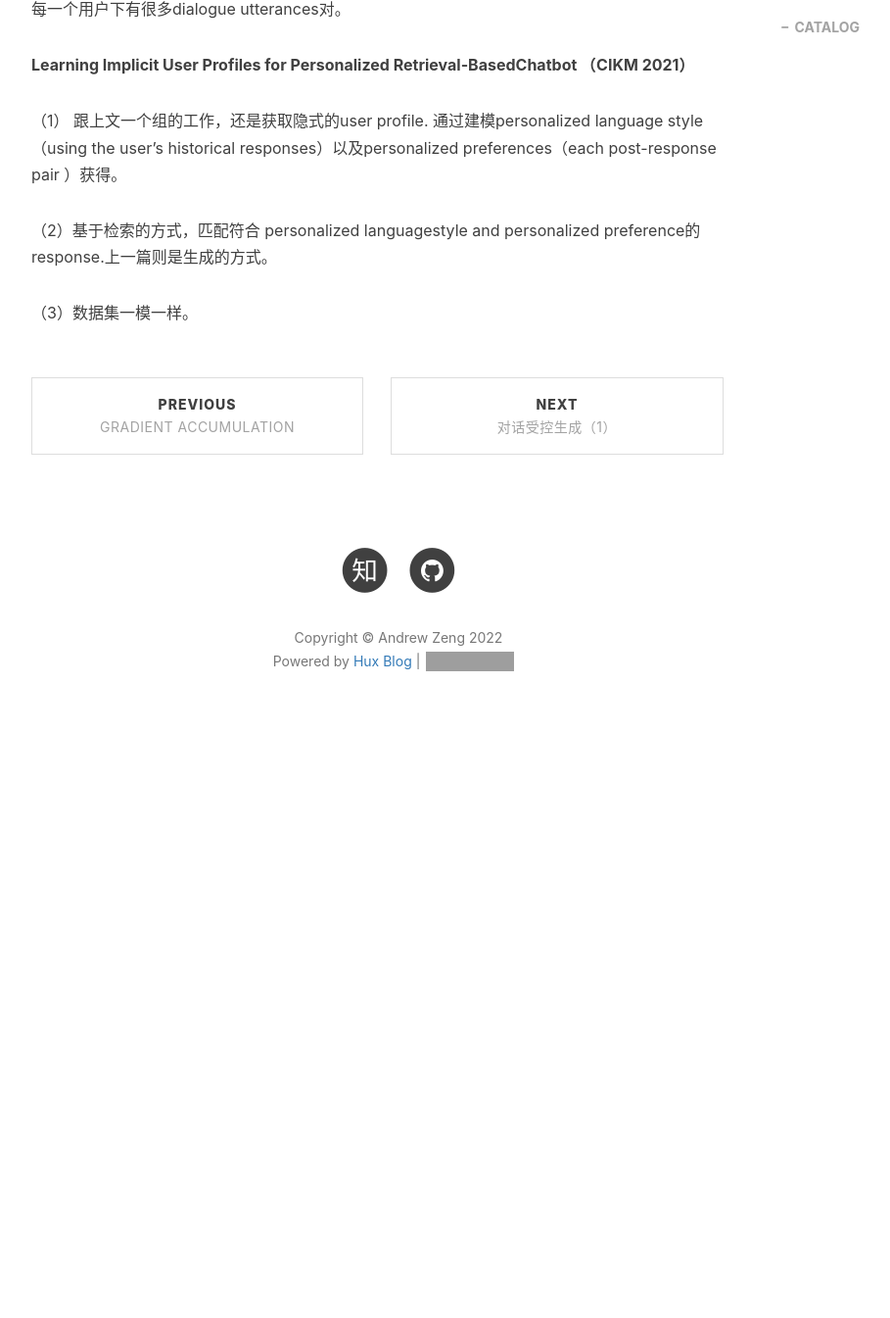
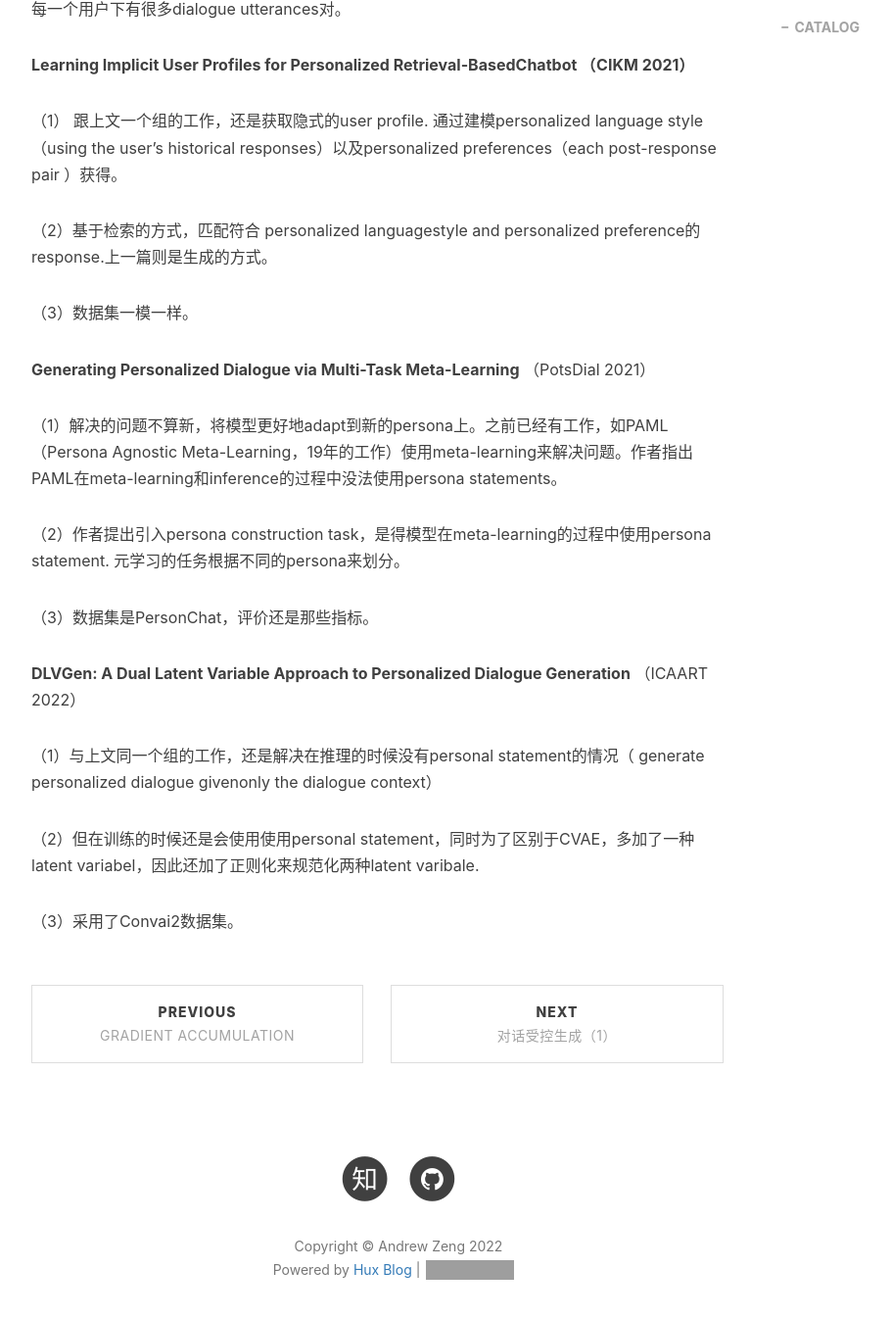
Before and after one commit to Zeng-WH/Zeng-WH.github.io, a Jekyll site: the page built from _posts/2022-02-25-Personal Dialogue Generation.md, in a window 1280 px wide and 1400 px high, scrolled down 1282 px. Shown: the top 1345 px of the window at 98% size, without its empty margins (233-1142 px from the left). Built offline with Jekyll 4.4.1, drawn with Linux system fonts in a browser that asks for light colours; nearby versions of some CDN libraries; comment, search, counter and statistics services are not loaded; before the commit the page ends 2061 px from its top, so only the background shows below that; grey boxes are pictures that could not be loaded.

Commit message:
paper + 2

```diff
--- a/_posts/2022-02-25-Personal Dialogue Generation.md
+++ b/_posts/2022-02-25-Personal Dialogue Generation.md
@@ -36,3 +36,20 @@ tags:
 （2）基于检索的方式，匹配符合 personalized languagestyle and personalized preference的response.上一篇则是生成的方式。
 
 （3）数据集一模一样。
+
+
+**Generating Personalized Dialogue via Multi-Task Meta-Learning** （PotsDial 2021）
+
+（1）解决的问题不算新，将模型更好地adapt到新的persona上。之前已经有工作，如PAML（Persona Agnostic Meta-Learning，19年的工作）使用meta-learning来解决问题。作者指出PAML在meta-learning和inference的过程中没法使用persona statements。
+
+（2）作者提出引入persona construction task，是得模型在meta-learning的过程中使用persona statement. 元学习的任务根据不同的persona来划分。
+
+（3）数据集是PersonChat，评价还是那些指标。
+
+**DLVGen: A Dual Latent Variable Approach to Personalized Dialogue Generation** （ICAART 2022）
+
+（1）与上文同一个组的工作，还是解决在推理的时候没有personal statement的情况（ generate  personalized  dialogue  givenonly the dialogue context）
+
+（2）但在训练的时候还是会使用使用personal statement，同时为了区别于CVAE，多加了一种latent variabel，因此还加了正则化来规范化两种latent varibale.
+
+（3）采用了Convai2数据集。
```
